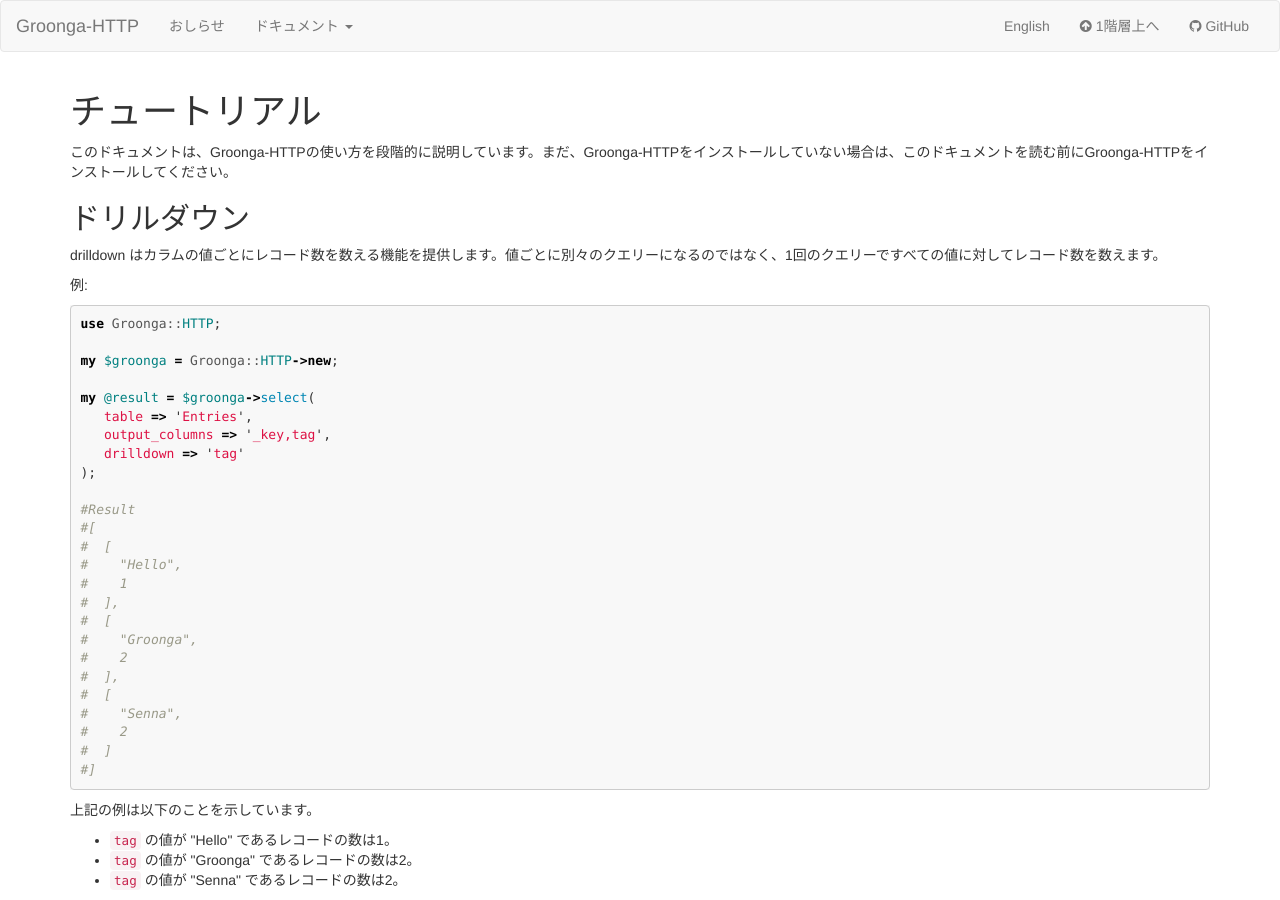
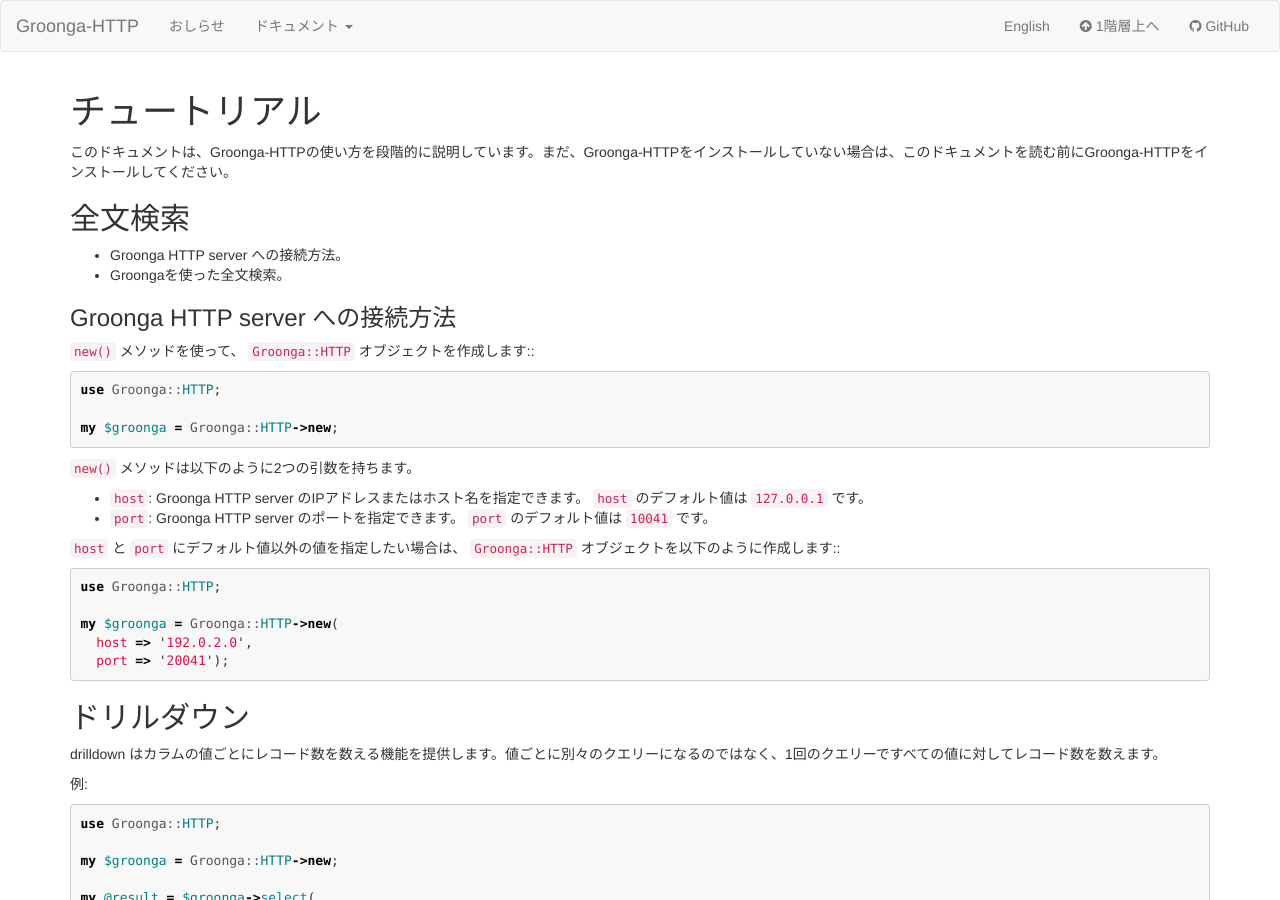
Before and after one commit to groonga/Groonga-HTTP, a Jekyll site: the page built from docs/ja/tutorial/index.md, in a window 1280 px wide and 900 px high. Built offline with Jekyll 4.4.1, drawn with Linux system fonts in a browser that asks for light colours.

Commit message:
doc tutorial: translate to Japanese

````diff
--- a/docs/ja/tutorial/index.md
+++ b/docs/ja/tutorial/index.md
@@ -5,6 +5,38 @@ title: Tutorial
 # チュートリアル
 
 このドキュメントは、Groonga-HTTPの使い方を段階的に説明しています。まだ、Groonga-HTTPをインストールしていない場合は、このドキュメントを読む前にGroonga-HTTPをインストールしてください。
+
+## 全文検索
+
+  * Groonga HTTP server への接続方法。
+  * Groongaを使った全文検索。
+
+### Groonga HTTP server への接続方法
+
+``new()`` メソッドを使って、 ``Groonga::HTTP`` オブジェクトを作成します::
+
+```perl
+use Groonga::HTTP;
+
+my $groonga = Groonga::HTTP->new;
+```
+
+``new()`` メソッドは以下のように2つの引数を持ちます。
+
+* ``host``: Groonga HTTP server のIPアドレスまたはホスト名を指定できます。
+            ``host`` のデフォルト値は ``127.0.0.1`` です。
+* ``port``: Groonga HTTP server のポートを指定できます。
+            ``port`` のデフォルト値は ``10041`` です。
+
+``host`` と ``port`` にデフォルト値以外の値を指定したい場合は、 ``Groonga::HTTP`` オブジェクトを以下のように作成します::
+
+```perl
+use Groonga::HTTP;
+
+my $groonga = Groonga::HTTP->new(
+  host => '192.0.2.0',
+  port => '20041');
+```
 
 ## ドリルダウン {#drilldown}
 
````
Also changed, not shown: 1 other file.
